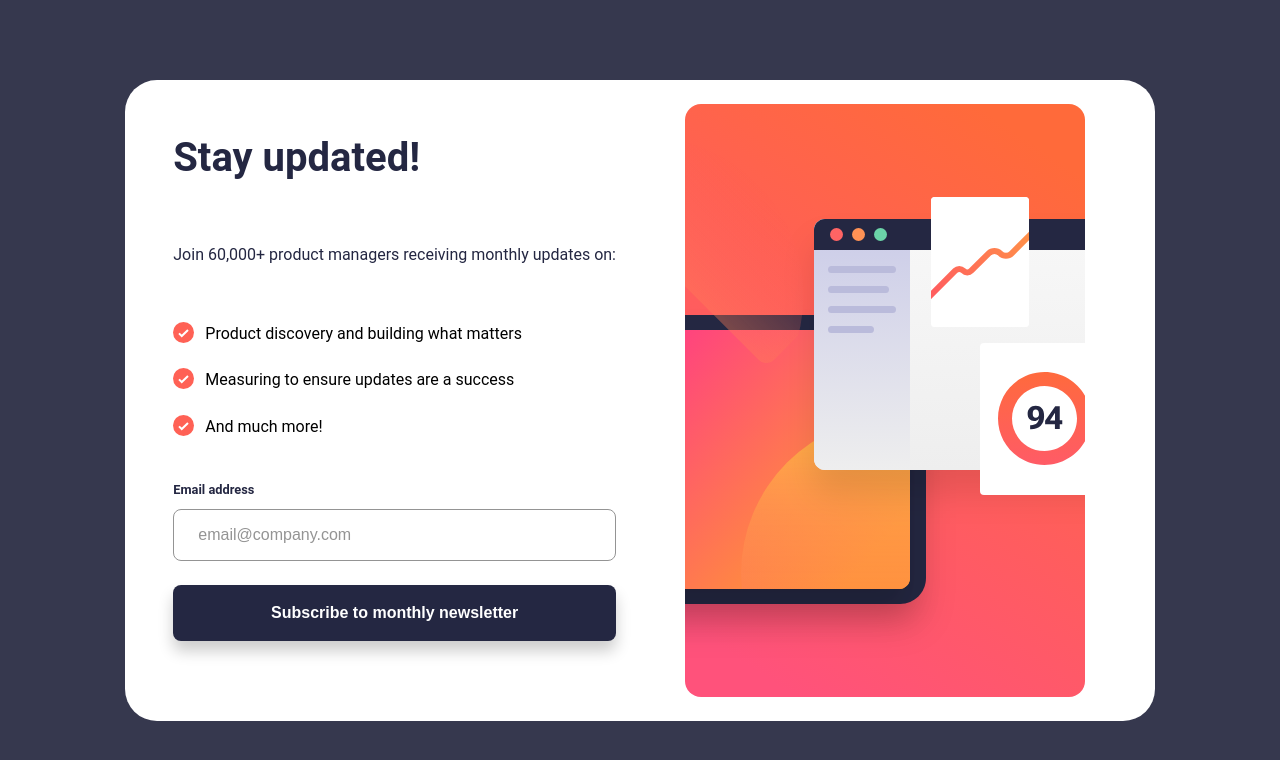
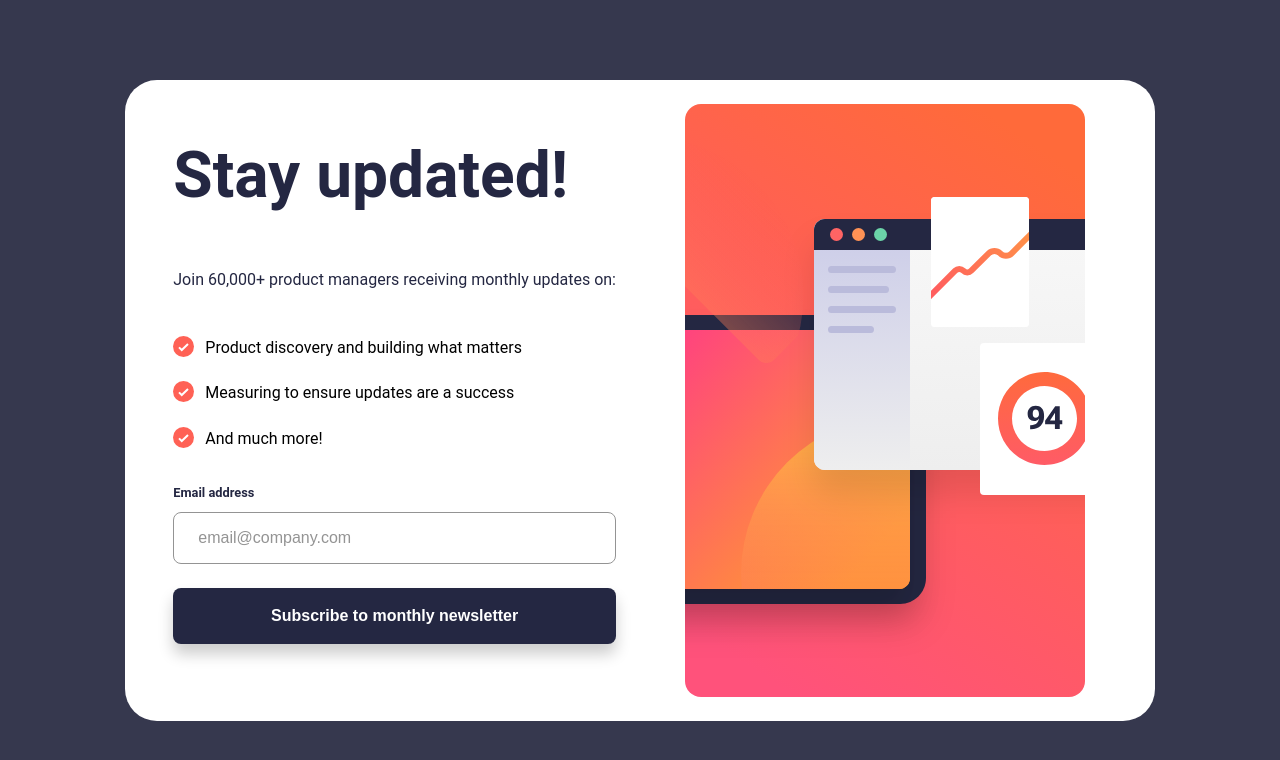
Before and after one commit to QS3H/Newsletter-sign-up-form-Frontend-Mentor, a plain HTML site: page index.html in a window 1280 px wide. Drawn offline with Linux system fonts and the light colour scheme.

Commit message:
change h1 font-size

```diff
--- a/styles.css
+++ b/styles.css
@@ -86,11 +86,11 @@ body {
 .newsletter-container .newsletter-content {
   padding: var(--spacing-md);
   display: grid;
-  gap: var(--spacing-md);
+  gap: var(--spacing-sm);
 }
 
 .newsletter-content h1 {
-  font-size: 2.5rem;
+  font-size: 4rem;
   font-weight: var(--fw-bold);
   color: var(--clr-blue-800);
 }
```
